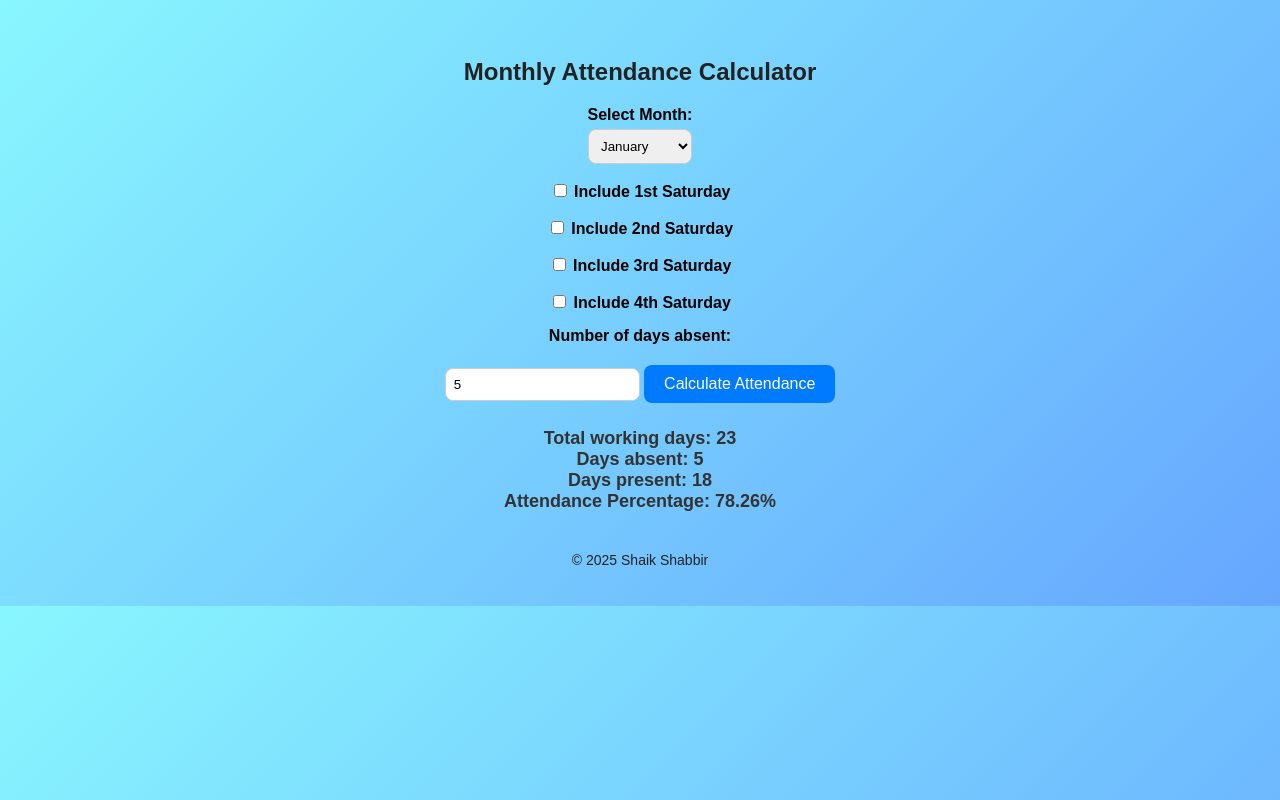
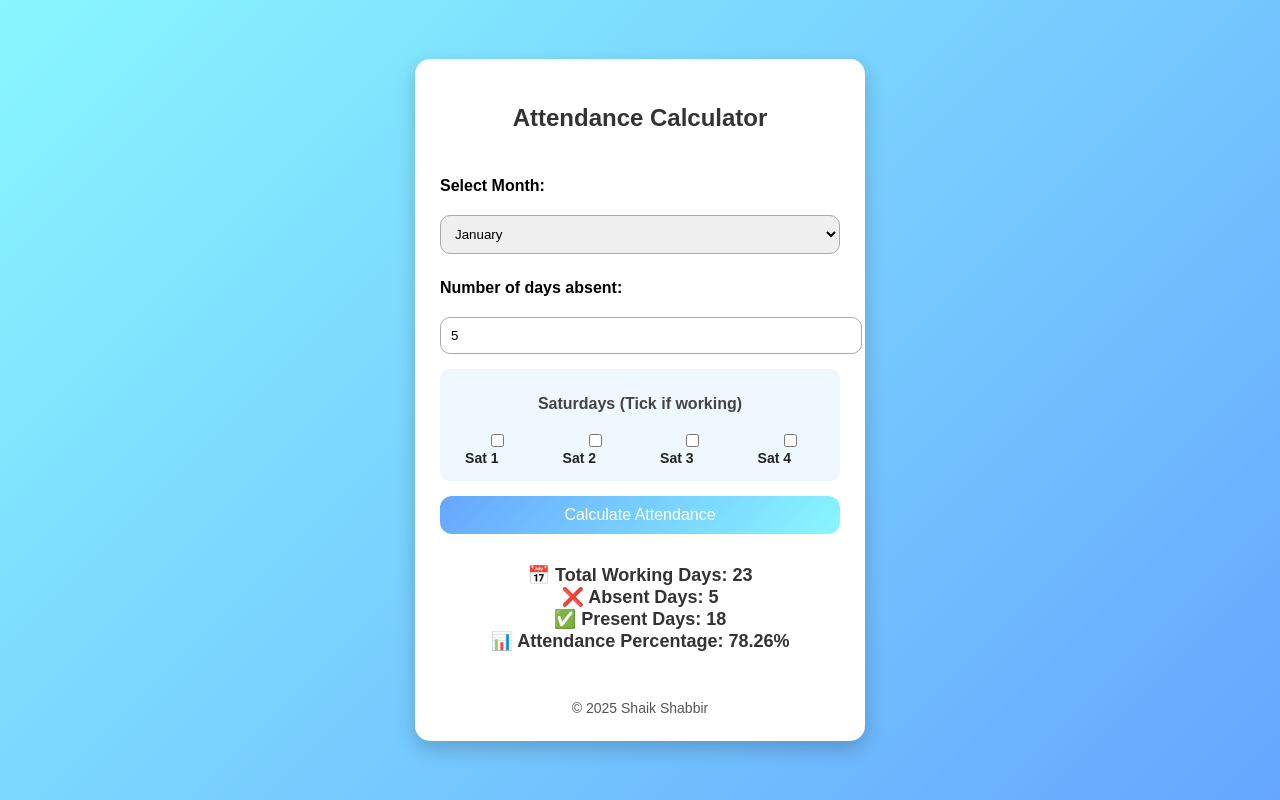
Before and after one commit to SHABBIR-AI/professional-attendance-calculator, a plain HTML site: page index.html in a window 1280 px wide. Both pictures are taken after typing "5" into the empty fields and a click on the button "Calculate Attendance". Drawn offline with Linux system fonts and the light colour scheme.

Commit message:
Add files via upload

```diff
--- a/index.html
+++ b/index.html
@@ -2,69 +2,132 @@
 <html lang="en">
 <head>
   <meta charset="UTF-8">
-  <title>Monthly Attendance Calculator</title>
+  <meta name="viewport" content="width=device-width, initial-scale=1.0">
+  <title>Attendance Percentage Calculator</title>
   <style>
     body {
       font-family: Arial, sans-serif;
       background: linear-gradient(135deg, #89f7fe, #66a6ff);
+      display: flex;
+      justify-content: center;
+      align-items: center;
+      height: 100vh;
+      margin: 0;
+    }
+
+    .container {
+      background: #fff;
+      padding: 25px;
+      border-radius: 15px;
+      box-shadow: 0 8px 20px rgba(0,0,0,0.2);
       text-align: center;
-      padding: 30px;
+      width: 95%;
+      max-width: 400px;
       animation: fadeIn 1s ease-in-out;
+      display: flex;
+      flex-direction: column;
+      gap: 15px;
     }
+
     h2 {
-      color: #222;
-      animation: slideIn 1s ease-in-out;
+      color: #333;
+      animation: slideDown 0.8s ease-in-out;
     }
+
     label {
       font-weight: bold;
       display: block;
-      margin-top: 15px;
+      margin: 10px 0 5px;
+      text-align: left;
     }
+
     select, input {
-      padding: 8px;
-      margin-top: 5px;
-      border-radius: 8px;
-      border: 1px solid #ccc;
+      padding: 10px;
+      width: 100%;
+      border: 1px solid #aaa;
+      border-radius: 10px;
+      outline: none;
+      transition: 0.3s;
     }
+
+    select:focus, input:focus {
+      border-color: #66a6ff;
+      box-shadow: 0 0 8px #66a6ff;
+    }
+
+    .saturday-section {
+      background: #f0f8ff;
+      padding: 10px;
+      border-radius: 10px;
+      animation: fadeInUp 1s ease-in-out;
+    }
+
+    .saturday-section h3 {
+      margin-bottom: 8px;
+      font-size: 16px;
+      color: #444;
+    }
+
+    .saturday-checks {
+      display: flex;
+      justify-content: space-around;
+      gap: 10px;
+    }
+
+    .saturday-checks label {
+      font-size: 14px;
+      color: #222;
+    }
+
     button {
-      margin-top: 20px;
-      padding: 10px 20px;
+      padding: 10px;
+      width: 100%;
+      background: linear-gradient(135deg, #66a6ff, #89f7fe);
       border: none;
-      border-radius: 8px;
-      background-color: #007bff;
+      border-radius: 12px;
       color: white;
       font-size: 16px;
       cursor: pointer;
-      transition: 0.3s;
+      transition: transform 0.3s ease-in-out, background 0.3s;
     }
+
     button:hover {
-      background-color: #0056b3;
       transform: scale(1.05);
+      background: linear-gradient(135deg, #89f7fe, #66a6ff);
     }
-    .result {
-      margin-top: 25px;
+
+    #result {
+      margin-top: 15px;
       font-size: 18px;
       font-weight: bold;
       color: #333;
       animation: fadeIn 1s ease-in-out;
     }
+
     footer {
-      margin-top: 40px;
+      margin-top: 15px;
       font-size: 14px;
-      color: #222;
+      color: #555;
     }
+
+    /* Animations */
     @keyframes fadeIn {
-      from { opacity: 0; }
-      to { opacity: 1; }
+      from { opacity: 0; transform: scale(0.95);}
+      to { opacity: 1; transform: scale(1);}
     }
-    @keyframes slideIn {
-      from { transform: translateY(-20px); opacity: 0; }
-      to { transform: translateY(0); opacity: 1; }
+    @keyframes slideDown {
+      from { transform: translateY(-20px); opacity: 0;}
+      to { transform: translateY(0); opacity: 1;}
+    }
+    @keyframes fadeInUp {
+      from { transform: translateY(20px); opacity: 0;}
+      to { transform: translateY(0); opacity: 1;}
     }
   </style>
 </head>
 <body>
-  <h2>Monthly Attendance Calculator</h2>
+  <div class="container">
+    <h2>Attendance Calculator</h2>
 
     <label for="month">Select Month:</label>
     <select id="month">
@@ -82,57 +145,59 @@
       <option value="12">December</option>
     </select>
 
-  <label><input type="checkbox" id="sat1"> Include 1st Saturday</label>
-  <label><input type="checkbox" id="sat2"> Include 2nd Saturday</label>
-  <label><input type="checkbox" id="sat3"> Include 3rd Saturday</label>
-  <label><input type="checkbox" id="sat4"> Include 4th Saturday</label>
-
     <label for="absent">Number of days absent:</label>
     <input type="number" id="absent" placeholder="Enter absent days">
 
+    <!-- Saturday section -->
+    <div class="saturday-section">
+      <h3>Saturdays (Tick if working)</h3>
+      <div class="saturday-checks">
+        <label><input type="checkbox" id="sat1"> Sat 1</label>
+        <label><input type="checkbox" id="sat2"> Sat 2</label>
+        <label><input type="checkbox" id="sat3"> Sat 3</label>
+        <label><input type="checkbox" id="sat4"> Sat 4</label>
+      </div>
+    </div>
+
     <button onclick="calculateAttendance()">Calculate Attendance</button>
 
-  <div class="result" id="result"></div>
+    <p id="result"></p>
 
     <footer>© 2025 Shaik Shabbir</footer>
+  </div>
 
   <script>
     function calculateAttendance() {
-      const month = parseInt(document.getElementById("month").value);
+      const month = parseInt(document.getElementById('month').value);
+      const absent = parseInt(document.getElementById('absent').value) || 0;
+
       const year = new Date().getFullYear();
-      const absent = parseInt(document.getElementById("absent").value) || 0;
+      const totalDays = new Date(year, month, 0).getDate();
 
-      // ✅ Total days in month
-      const totalDays = new Date(year, month, 0).getDate();
-      let workingDays = 0;
-
-      // ✅ Loop through days and exclude Sundays
-      for (let day = 1; day <= totalDays; day++) {
-        const date = new Date(year, month - 1, day);
-        const weekday = date.getDay(); // 0=Sunday, 6=Saturday
-
-        if (weekday !== 0) { // Exclude Sundays
-          if (weekday === 6) {
-            // Handle Saturdays with checkboxes
-            const satIndex = Math.floor((day - 1) / 7) + 1;
-            if (document.getElementById("sat" + satIndex)?.checked) {
-              workingDays++;
-            }
-          } else {
-            workingDays++;
-          }
-        }
+      // Count Sundays in the month
+      let sundays = 0;
+      for (let d = 1; d <= totalDays; d++) {
+        const date = new Date(year, month - 1, d);
+        if (date.getDay() === 0) sundays++;
       }
 
+      // Saturdays included only if checked
+      let saturdaysIncluded = 0;
+      if (document.getElementById('sat1').checked) saturdaysIncluded++;
+      if (document.getElementById('sat2').checked) saturdaysIncluded++;
+      if (document.getElementById('sat3').checked) saturdaysIncluded++;
+      if (document.getElementById('sat4').checked) saturdaysIncluded++;
+
+      const workingDays = (totalDays - sundays) - (4 - saturdaysIncluded);
       const present = workingDays - absent;
-      const percentage = workingDays > 0 ? ((present / workingDays) * 100).toFixed(2) : 0;
 
-      document.getElementById("result").innerHTML = `
-        Total working days: ${workingDays}<br>
-        Days absent: ${absent}<br>
-        Days present: ${present}<br>
-        Attendance Percentage: ${percentage}%
-      `;
+      const percentage = ((present / workingDays) * 100).toFixed(2);
+
+      document.getElementById('result').innerHTML =
+        `📅 Total Working Days: ${workingDays}<br>
+         ❌ Absent Days: ${absent}<br>
+         ✅ Present Days: ${present}<br>
+         📊 Attendance Percentage: ${percentage}%`;
     }
   </script>
 </body>
```
Lines whose indentation alone changed are shown as unchanged.
